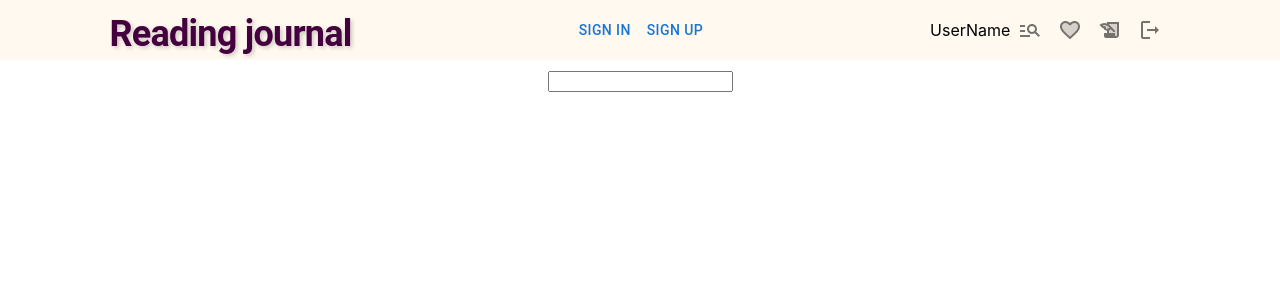
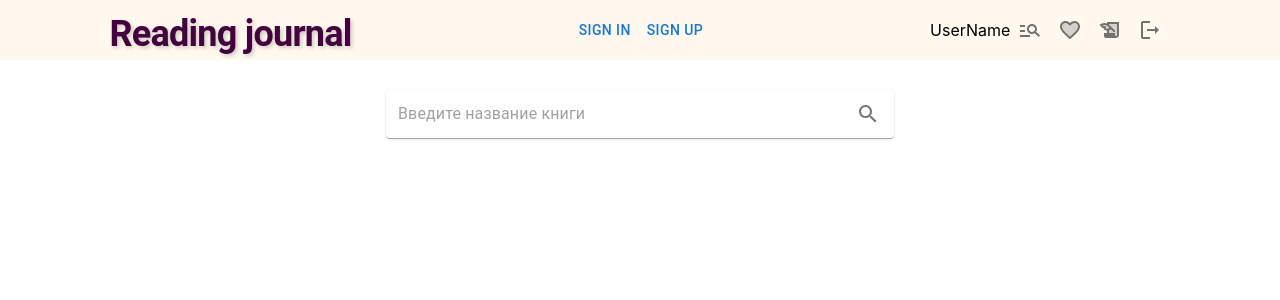
Before and after one commit to liberlunum/reading-journal, a React (Create React App) app: page /search in a window 1280 px wide. Shown: the top 300 px of the page. Built offline with nearby package versions, Linux system fonts and the light colour scheme.

Commit message:
create new input search

```diff
--- /dev/null
+++ b/src/components/search/Search.module.css
@@ -0,0 +1,5 @@
+.Search {
+  display: flex;
+  justify-content: center;
+  margin-top: 30px;
+}
--- a/src/components/search/Search.tsx
+++ b/src/components/search/Search.tsx
@@ -1,8 +1,26 @@
+import Paper from '@mui/material/Paper';
+import InputBase from '@mui/material/InputBase';
+import IconButton from '@mui/material/IconButton';
+import SearchIcon from '@mui/icons-material/Search';
+import style from './Search.module.css';
+
 function Search() {
   return (
-    <>
-      <input type="text" />
-    </>
+    <div className={style.Search}>
+      <Paper
+        component="form"
+        sx={{ p: '2px 4px', display: 'flex', alignItems: 'center', width: 500 }}
+      >
+        <InputBase
+          sx={{ ml: 1, flex: 1 }}
+          placeholder="Введите название книги"
+          inputProps={{ 'aria-label': 'search google maps' }}
+        />
+        <IconButton type="button" sx={{ p: '10px' }} aria-label="search">
+          <SearchIcon />
+        </IconButton>
+      </Paper>
+    </div>
   );
 }
 
```
